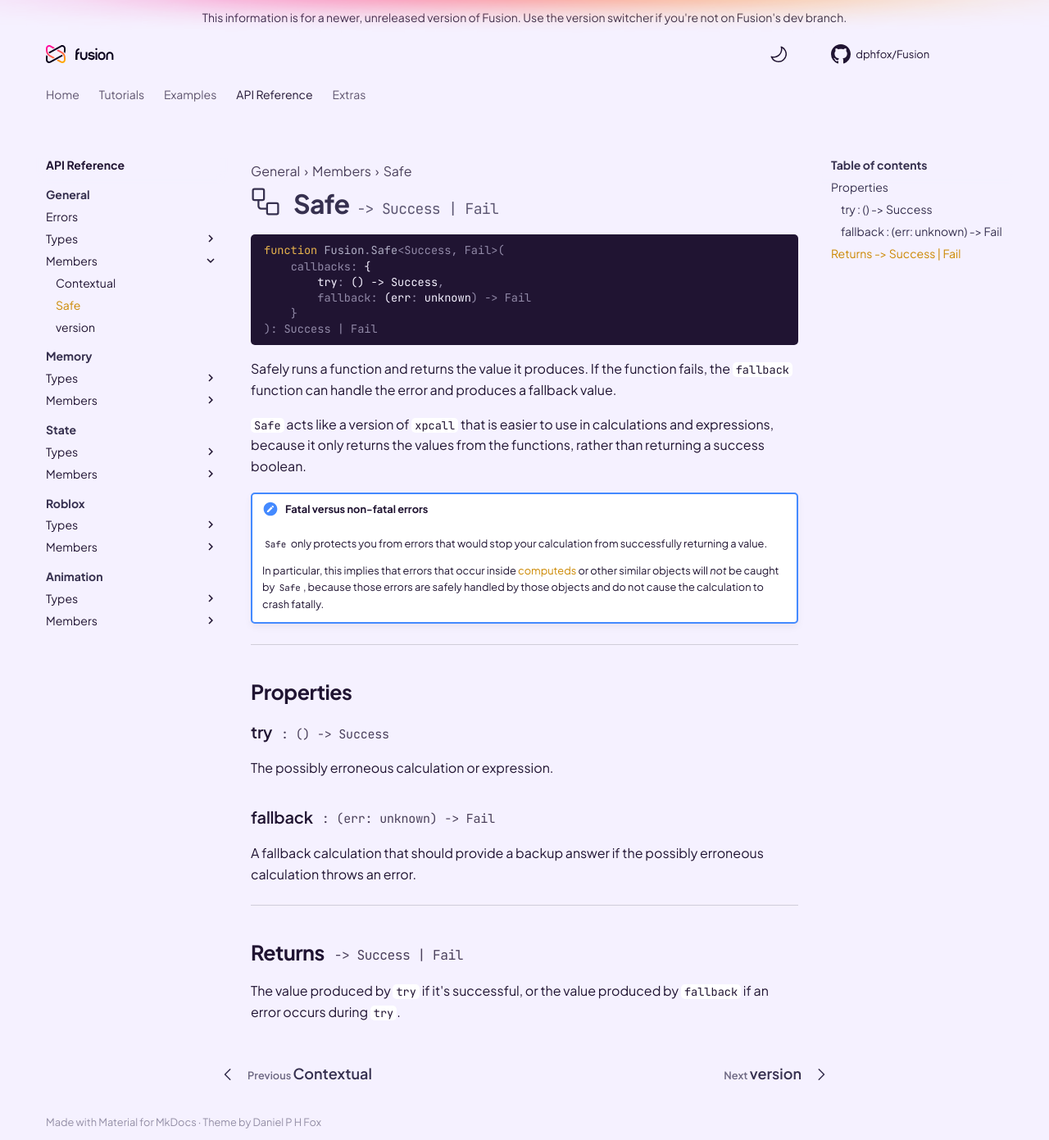
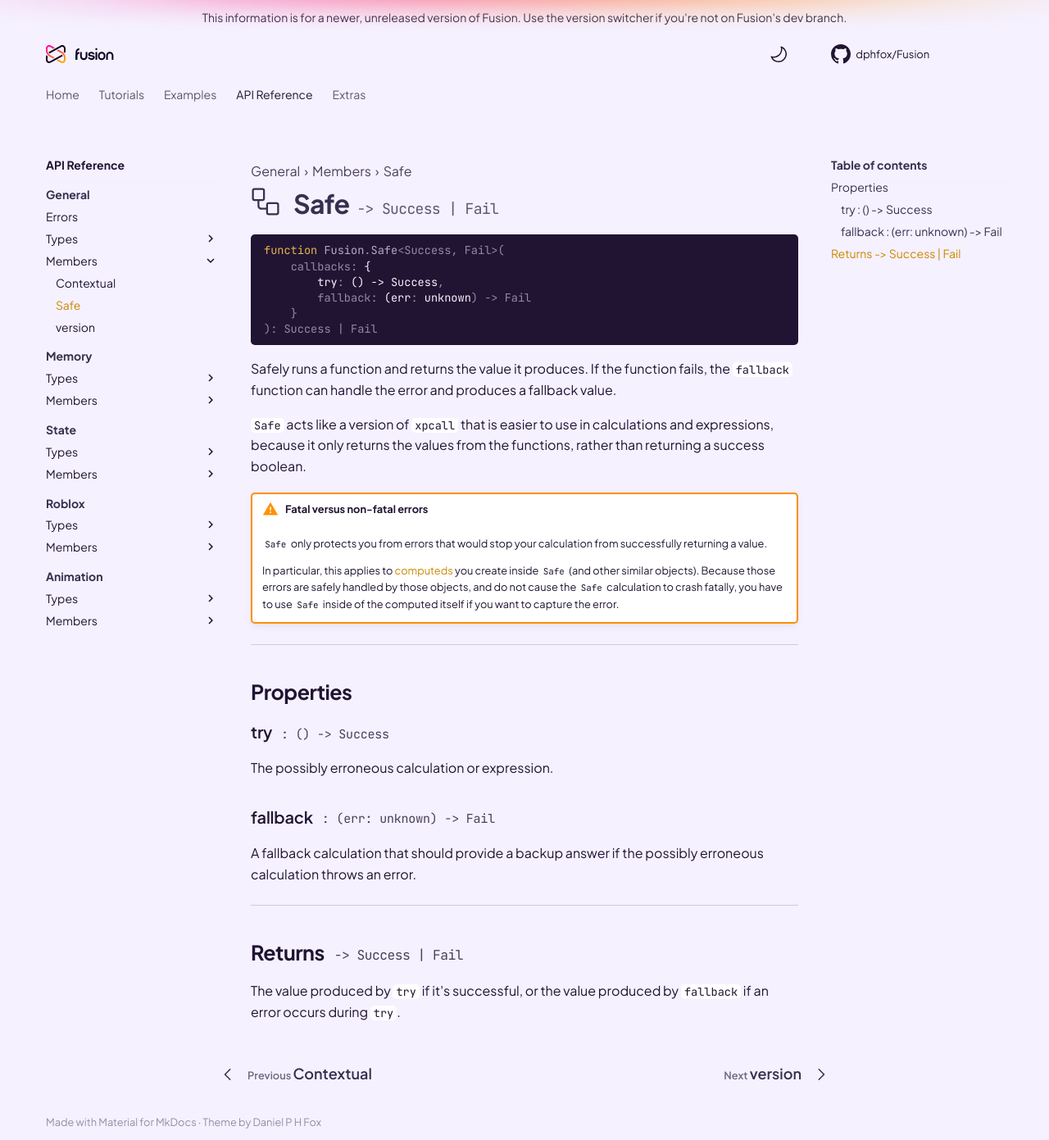
Before and after one commit to dphfox/Fusion, an MkDocs documentation site: the page built from docs/api-reference/general/members/safe.md, in a window 1280 px wide and 1391 px high. Shown: the whole window at 82% size. Built offline with MkDocs 1.6.1 and Material for MkDocs 9.7.7, drawn with Linux system fonts in a browser that asks for light colours; comment, search, counter and statistics services are not loaded; the version menu is left out.

Commit message:
Clarify wording of Safe API note around fatal errors

```diff
--- a/docs/api-reference/general/members/safe.md
+++ b/docs/api-reference/general/members/safe.md
@@ -28,14 +28,15 @@ the `fallback` function can handle the error and produces a fallback value.
 expressions, because it only returns the values from the functions, rather than
 returning a success boolean.
 
-!!! note "Fatal versus non-fatal errors"
+!!! warning "Fatal versus non-fatal errors"
 	`Safe` only protects you from errors that would stop your calculation from
 	successfully returning a value.
 
-	In particular, this implies that errors that occur inside
-	[computeds](../../../state/members/computed) or other similar objects will
-	*not* be caught by `Safe`, because those errors are safely handled by those
-	objects and do not cause the calculation to crash fatally.
+	In particular, this applies to [computeds](../../../state/members/computed)
+	you create inside `Safe` (and other similar objects). Because those errors
+	are safely handled by those objects, and do not cause the `Safe` calculation
+	to crash fatally, you have to use `Safe` inside of the computed itself if
+	you want to capture the error.
 
 -----
 
```
